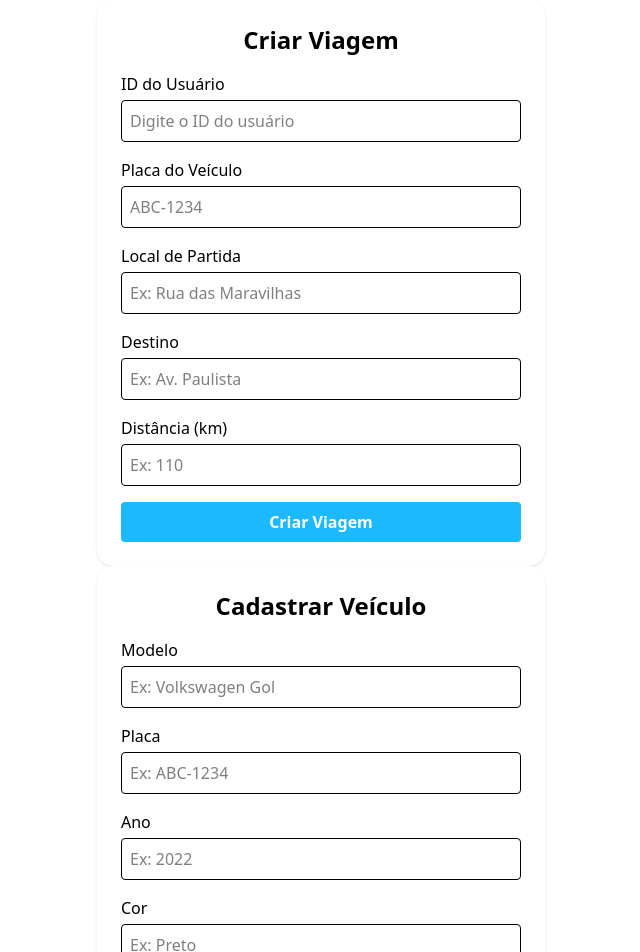
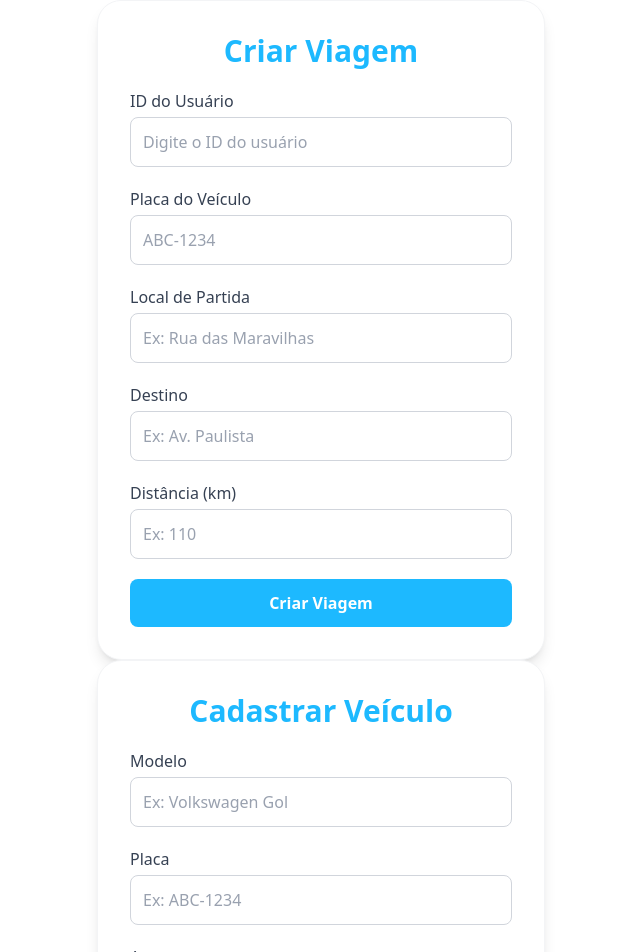
Before and after one commit to Grupo04TurmaJava82/ridebro_react, a React (Vite) app: page / in a window 1280 px wide. Shown: the top 952 px of the page, without its empty margins (319-959 px from the left). Built offline with nearby package versions, Linux system fonts and the light colour scheme.

Commit message:
Estilização dos forms usando a lib formik e o mui

```diff
--- a/package.json
+++ b/package.json
@@ -10,9 +10,13 @@
     "preview": "vite preview"
   },
   "dependencies": {
+    "@emotion/react": "^11.14.0",
+    "@emotion/styled": "^11.14.1",
+    "@mui/material": "^7.2.0",
     "@phosphor-icons/react": "^2.1.10",
     "@tailwindcss/vite": "^4.1.11",
     "axios": "^1.10.0",
+    "formik": "^2.4.6",
     "lucide-react": "^0.525.0",
     "react": "^19.1.0",
     "react-dom": "^19.1.0",
--- a/src/components/veiculo/formveiculo/FormVeiculo.tsx
+++ b/src/components/veiculo/formveiculo/FormVeiculo.tsx
@@ -48,15 +48,17 @@ export default function FormVeiculo() {
   return (
     <form
       onSubmit={handleSubmit}
-      className="max-w-md mx-auto p-6 bg-white shadow rounded-2xl space-y-4"
+      className="max-w-md mx-auto p-8 bg-white shadow-lg rounded-3xl space-y-5 border border-gray-100"
     >
-      <h2 className="text-2xl font-bold text-center">Cadastrar Veículo</h2>
+      <h2 className="text-3xl font-bold text-center text-[#1DB9FF]">
+        Cadastrar Veículo
+      </h2>
 
       <div>
-        <label className="block font-medium mb-1">Modelo</label>
+        <label className="block text-gray-700 font-medium mb-1">Modelo</label>
         <input
           type="text"
-          className="w-full p-2 border rounded"
+          className="w-full p-3 border border-gray-300 rounded-lg focus:outline-none focus:ring-2 focus:ring-[#1DB9FF] placeholder-gray-400 transition"
           value={modelo}
           onChange={(e) => setModelo(e.target.value)}
           placeholder="Ex: Volkswagen Gol"
@@ -64,10 +66,10 @@ export default function FormVeiculo() {
       </div>
 
       <div>
-        <label className="block font-medium mb-1">Placa</label>
+        <label className="block text-gray-700 font-medium mb-1">Placa</label>
         <input
           type="text"
-          className="w-full p-2 border rounded"
+          className="w-full p-3 border border-gray-300 rounded-lg focus:outline-none focus:ring-2 focus:ring-[#1DB9FF] placeholder-gray-400 transition"
           value={placa}
           onChange={(e) => setPlaca(e.target.value)}
           placeholder="Ex: ABC-1234"
@@ -75,10 +77,10 @@ export default function FormVeiculo() {
       </div>
 
       <div>
-        <label className="block font-medium mb-1">Ano</label>
+        <label className="block text-gray-700 font-medium mb-1">Ano</label>
         <input
           type="number"
-          className="w-full p-2 border rounded"
+          className="w-full p-3 border border-gray-300 rounded-lg focus:outline-none focus:ring-2 focus:ring-[#1DB9FF] placeholder-gray-400 transition"
           value={ano}
           onChange={(e) => setAno(e.target.value)}
           placeholder="Ex: 2022"
@@ -86,10 +88,10 @@ export default function FormVeiculo() {
       </div>
 
       <div>
-        <label className="block font-medium mb-1">Cor</label>
+        <label className="block text-gray-700 font-medium mb-1">Cor</label>
         <input
           type="text"
-          className="w-full p-2 border rounded"
+          className="w-full p-3 border border-gray-300 rounded-lg focus:outline-none focus:ring-2 focus:ring-[#1DB9FF] placeholder-gray-400 transition"
           value={cor}
           onChange={(e) => setCor(e.target.value)}
           placeholder="Ex: Preto"
@@ -97,13 +99,13 @@ export default function FormVeiculo() {
       </div>
 
       <div>
-        <label className="block font-medium mb-1">
+        <label className="block text-gray-700 font-medium mb-1">
           Velocidade Média (km/h)
         </label>
         <input
           type="number"
           step="0.1"
-          className="w-full p-2 border rounded"
+          className="w-full p-3 border border-gray-300 rounded-lg focus:outline-none focus:ring-2 focus:ring-[#1DB9FF] placeholder-gray-400 transition"
           value={velocidadeMedia}
           onChange={(e) => setVelocidadeMedia(e.target.value)}
           placeholder="Ex: 60"
@@ -112,7 +114,7 @@ export default function FormVeiculo() {
 
       <button
         type="submit"
-        className="w-full bg-[#1DB9FF] text-white font-semibold py-2 rounded hover:bg-[#17a0e0] transition"
+        className="w-full bg-[#1DB9FF] text-white font-bold py-3 rounded-lg hover:bg-[#17a0e0] transition"
       >
         Cadastrar Veículo
       </button>
--- a/src/components/viagem/formviagem/FormViagem.tsx
+++ b/src/components/viagem/formviagem/FormViagem.tsx
@@ -17,7 +17,6 @@ export default function FormularioViagem() {
     }
 
     try {
-      // Buscar o veículo pela placa
       const veiculoResponse = await axios.get(
         `https://carona-spring.onrender.com/veiculo/placa/${placa.toUpperCase()}`
       );
@@ -31,7 +30,6 @@ export default function FormularioViagem() {
         return;
       }
 
-      // Montar o corpo da requisição
       const viagem = {
         usuario: { id: Number(usuarioId) },
         veiculo: { id: veiculo.id },
@@ -54,7 +52,7 @@ export default function FormularioViagem() {
       setPartida("");
       setDestino("");
       setDistancia("");
-    // eslint-disable-next-line @typescript-eslint/no-explicit-any
+      // eslint-disable-next-line @typescript-eslint/no-explicit-any
     } catch (error: any) {
       console.error("Erro ao criar viagem:", error);
       if (error.response?.data) {
@@ -68,15 +66,19 @@ export default function FormularioViagem() {
   return (
     <form
       onSubmit={handleSubmit}
-      className="max-w-md mx-auto p-6 bg-white shadow rounded-2xl space-y-4"
+      className="max-w-md mx-auto p-8 bg-white shadow-lg rounded-3xl space-y-5 border border-gray-100"
     >
-      <h2 className="text-2xl font-bold text-center">Criar Viagem</h2>
+      <h2 className="text-3xl font-bold text-center text-[#1DB9FF]">
+        Criar Viagem
+      </h2>
 
       <div>
-        <label className="block font-medium mb-1">ID do Usuário</label>
+        <label className="block text-gray-700 font-medium mb-1">
+          ID do Usuário
+        </label>
         <input
           type="number"
-          className="w-full p-2 border rounded"
+          className="w-full p-3 border border-gray-300 rounded-lg focus:outline-none focus:ring-2 focus:ring-[#1DB9FF] placeholder-gray-400 transition"
           placeholder="Digite o ID do usuário"
           value={usuarioId}
           onChange={(e) => setUsuarioId(e.target.value)}
@@ -84,10 +86,12 @@ export default function FormularioViagem() {
       </div>
 
       <div>
-        <label className="block font-medium mb-1">Placa do Veículo</label>
+        <label className="block text-gray-700 font-medium mb-1">
+          Placa do Veículo
+        </label>
         <input
           type="text"
-          className="w-full p-2 border rounded"
+          className="w-full p-3 border border-gray-300 rounded-lg focus:outline-none focus:ring-2 focus:ring-[#1DB9FF] placeholder-gray-400 transition"
           placeholder="ABC-1234"
           value={placa}
           onChange={(e) => setPlaca(e.target.value.toUpperCase())}
@@ -95,10 +99,12 @@ export default function FormularioViagem() {
       </div>
 
       <div>
-        <label className="block font-medium mb-1">Local de Partida</label>
+        <label className="block text-gray-700 font-medium mb-1">
+          Local de Partida
+        </label>
         <input
           type="text"
-          className="w-full p-2 border rounded"
+          className="w-full p-3 border border-gray-300 rounded-lg focus:outline-none focus:ring-2 focus:ring-[#1DB9FF] placeholder-gray-400 transition"
           placeholder="Ex: Rua das Maravilhas"
           value={partida}
           onChange={(e) => setPartida(e.target.value)}
@@ -106,10 +112,10 @@ export default function FormularioViagem() {
       </div>
 
       <div>
-        <label className="block font-medium mb-1">Destino</label>
+        <label className="block text-gray-700 font-medium mb-1">Destino</label>
         <input
           type="text"
-          className="w-full p-2 border rounded"
+          className="w-full p-3 border border-gray-300 rounded-lg focus:outline-none focus:ring-2 focus:ring-[#1DB9FF] placeholder-gray-400 transition"
           placeholder="Ex: Av. Paulista"
           value={destino}
           onChange={(e) => setDestino(e.target.value)}
@@ -117,10 +123,12 @@ export default function FormularioViagem() {
       </div>
 
       <div>
-        <label className="block font-medium mb-1">Distância (km)</label>
+        <label className="block text-gray-700 font-medium mb-1">
+          Distância (km)
+        </label>
         <input
           type="number"
-          className="w-full p-2 border rounded"
+          className="w-full p-3 border border-gray-300 rounded-lg focus:outline-none focus:ring-2 focus:ring-[#1DB9FF] placeholder-gray-400 transition"
           placeholder="Ex: 110"
           value={distancia}
           onChange={(e) => setDistancia(e.target.value)}
@@ -129,7 +137,7 @@ export default function FormularioViagem() {
 
       <button
         type="submit"
-        className="w-full bg-[#1DB9FF] text-white font-semibold py-2 rounded hover:bg-[#17a0e0] transition"
+        className="w-full bg-[#1DB9FF] text-white font-bold py-3 rounded-lg hover:bg-[#17a0e0] transition"
       >
         Criar Viagem
       </button>
```
Also changed, not shown: 1 other file (tests, documents, lock files or other folders).
